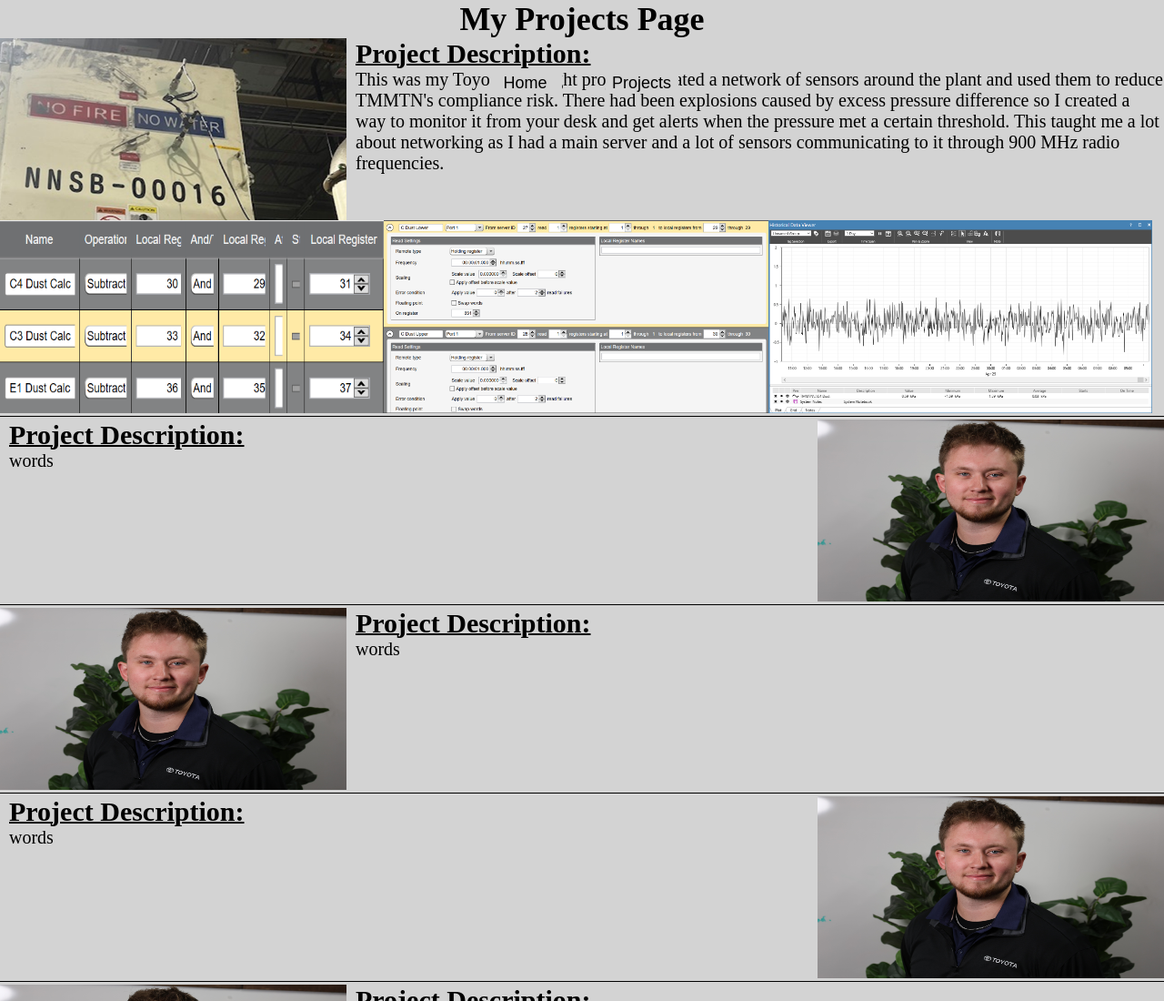
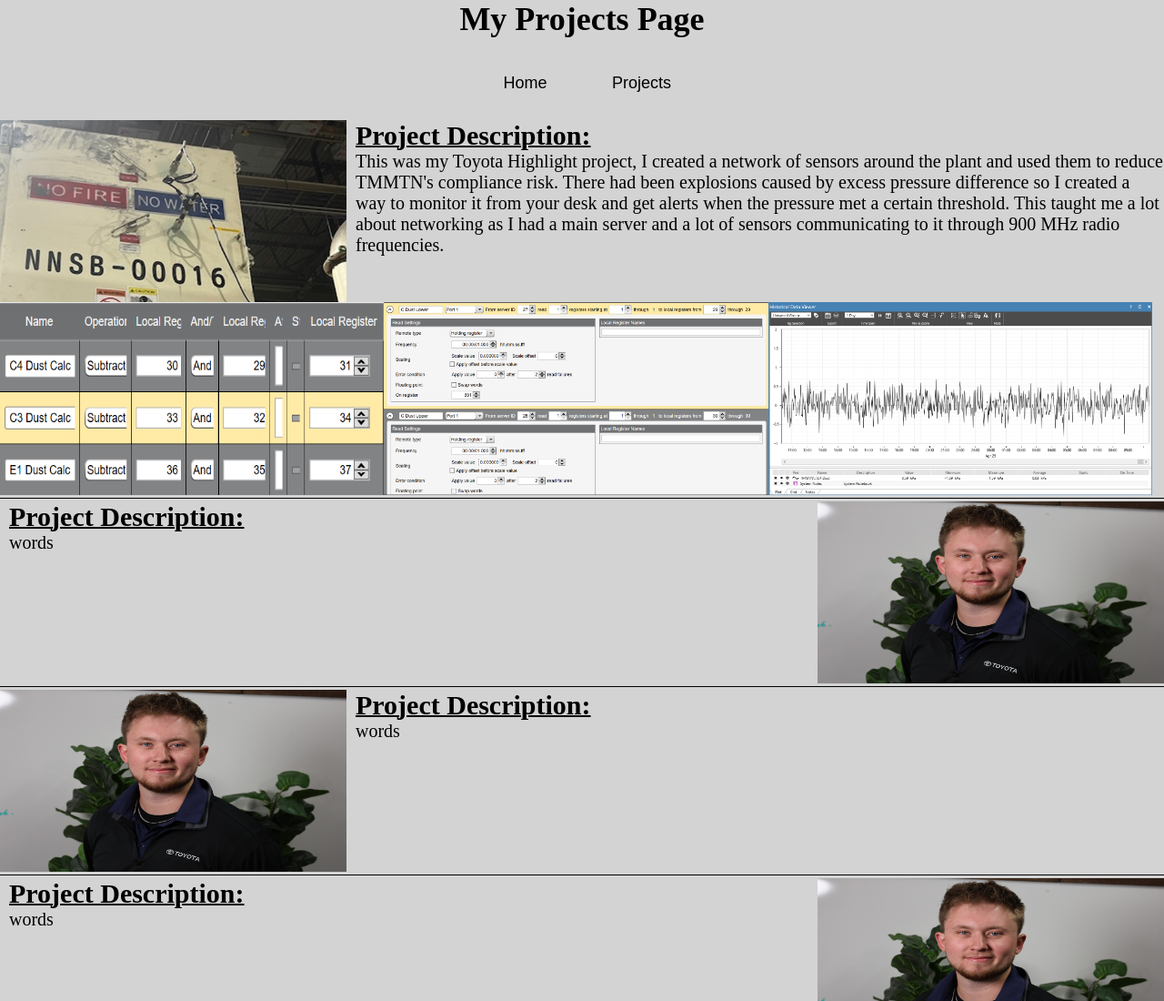
Before and after one commit to ryankollar/Showcase, a plain HTML site: page Projects.html in a window 1280 px wide. Shown: the top 1100 px of the page at 91% size. Drawn offline with Linux system fonts and the light colour scheme.

Commit message:
Update Projects.html

```diff
--- a/Projects.html
+++ b/Projects.html
@@ -15,6 +15,12 @@
             <button type="button" onclick="HomePage()" class="button1">Home</button>
             <button type="button" onclick="ProjectPage()" class="button2">Projects</button>
         </div>
+        <div class = "gap"></div>
+        <div class = "gap"></div>
+        <div class = "gap"></div>
+        <div class = "gap"></div>
+        <div class = "gap"></div>
+        <div class = "gap"></div>
         <div class="project1container">
             <div class="projectbox1">
                 <img src="Dust.png" width="100%" height="100%" alt="">
```
